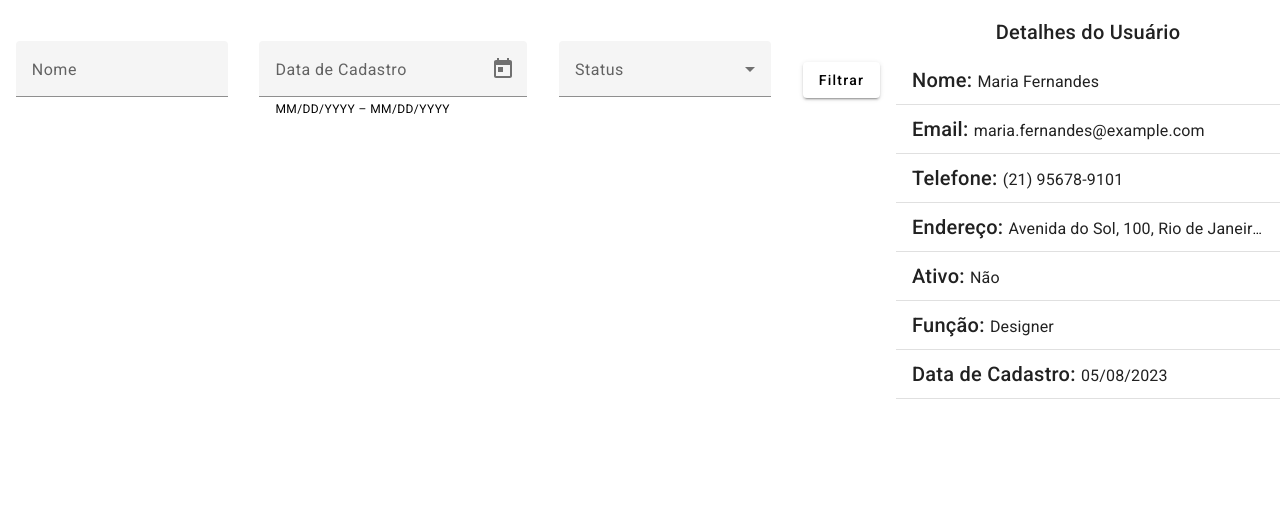
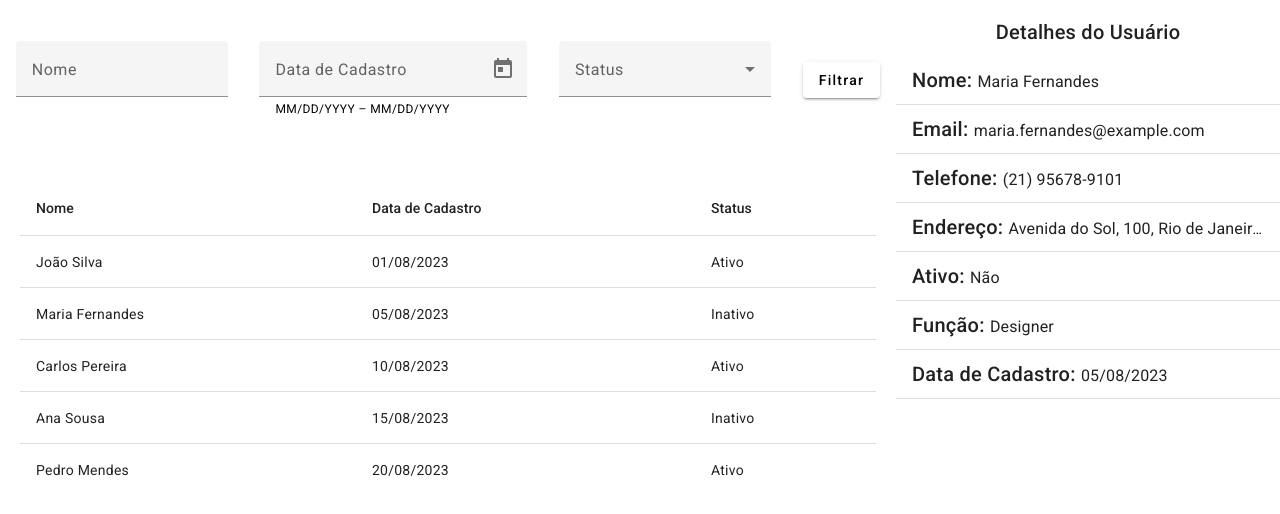
Before and after one commit to PedroHPAlmeida/filter-users-list-angular, an Angular app: page / in a window 1280 px wide. Shown: the top 514 px of the page. Built offline with nearby package versions, Linux system fonts and the light colour scheme.

Commit message:
feat: adiciona componente users-list

```diff
--- a/src/app/angular-material/angular-material.module.ts
+++ b/src/app/angular-material/angular-material.module.ts
@@ -6,6 +6,7 @@ import { MatDatepickerModule } from '@angular/material/datepicker';
 import { MatFormFieldModule } from '@angular/material/form-field';
 import { MatSelectModule } from '@angular/material/select';
 import { MatButtonModule } from '@angular/material/button';
+import { MatTableModule } from '@angular/material/table';
 import { provideNativeDateAdapter } from '@angular/material/core';
 
 @NgModule({
@@ -17,6 +18,7 @@ import { provideNativeDateAdapter } from '@angular/material/core';
     MatFormFieldModule,
     MatSelectModule,
     MatButtonModule,
+    MatTableModule,
   ],
   exports: [
     MatListModule,
@@ -26,6 +28,7 @@ import { provideNativeDateAdapter } from '@angular/material/core';
     MatFormFieldModule,
     MatSelectModule,
     MatButtonModule,
+    MatTableModule,
   ],
   providers: [provideNativeDateAdapter()]
 })
--- a/src/app/app.component.html
+++ b/src/app/app.component.html
@@ -4,7 +4,7 @@
             <app-filter></app-filter>
         </div>
         <div class="main-left-div">
-
+            <app-users-list></app-users-list>
         </div>
     </div>
     <div class="right-container">
--- a/src/app/components/components.module.ts
+++ b/src/app/components/components.module.ts
@@ -6,6 +6,7 @@ import { ToAddressPipe } from '../pipes/to-address/to-address.pipe';
 import { ToPhoneNumberPipe } from '../pipes/to-phone-number.pipe';
 import { FilterComponent } from './filter/filter.component';
 import { FormsModule } from '@angular/forms';
+import { UsersListComponent } from './users-list/users-list.component';
 
 @NgModule({
   declarations: [
@@ -13,6 +14,7 @@ import { FormsModule } from '@angular/forms';
     ToAddressPipe,
     ToPhoneNumberPipe,
     FilterComponent,
+    UsersListComponent,
   ],
   imports: [
     AngularMaterialModule,
@@ -23,6 +25,7 @@ import { FormsModule } from '@angular/forms';
     UserDetailsComponent,
     FilterComponent,
     FormsModule,
+    UsersListComponent,
   ]
 })
 export class ComponentsModule { }
--- /dev/null
+++ b/src/app/components/users-list/users-list.component.html
@@ -0,0 +1,27 @@
+<div class="users-list">
+    <table mat-table [dataSource]="users">
+        <!-- Coluna nome -->
+        <ng-container matColumnDef="name">
+            <th mat-header-cell *matHeaderCellDef> Nome </th>
+            <td mat-cell *matCellDef="let user" class="users-list__item" (click)="onUserSelected(user)"> {{ user.nome }}
+            </td>
+        </ng-container>
+
+        <!-- Coluna data cadastro -->
+        <ng-container matColumnDef="date">
+            <th mat-header-cell *matHeaderCellDef> Data de Cadastro </th>
+            <td mat-cell *matCellDef="let user" class="users-list__item" (click)="onUserSelected(user)"> {{
+                user.dataCadastro | date:'dd/MM/yyyy' }} </td>
+        </ng-container>
+
+        <!-- Coluna status -->
+        <ng-container matColumnDef="status">
+            <th mat-header-cell *matHeaderCellDef> Status </th>
+            <td mat-cell *matCellDef="let user" class="users-list__item" (click)="onUserSelected(user)"> {{ user.ativo ?
+                "Ativo" : "Inativo" }} </td>
+        </ng-container>
+
+        <tr mat-header-row *matHeaderRowDef="displayedColumns"></tr>
+        <tr mat-row *matRowDef="let row; columns: displayedColumns;"></tr>
+    </table>
+</div>
--- /dev/null
+++ b/src/app/components/users-list/users-list.component.scss
@@ -0,0 +1,9 @@
+.users-list {
+    height: 100%;
+    width: 100%;
+    padding: 20px;
+
+    &__item {
+        cursor: pointer;
+    }
+}
--- /dev/null
+++ b/src/app/components/users-list/users-list.component.ts
@@ -0,0 +1,17 @@
+import { Component } from '@angular/core';
+import { User } from '../../types/user/user.type';
+import { UsersList } from '../../data/users-list';
+
+@Component({
+  selector: 'app-users-list',
+  templateUrl: './users-list.component.html',
+  styleUrl: './users-list.component.scss'
+})
+export class UsersListComponent {
+  users: User[] = UsersList;
+  displayedColumns: string[] = ['name', 'date', 'status'];
+
+  onUserSelected(user: User) {
+    console.log('user', user);
+  }
+}
```
Also changed, not shown: 1 other file (tests, documents, lock files or other folders).
